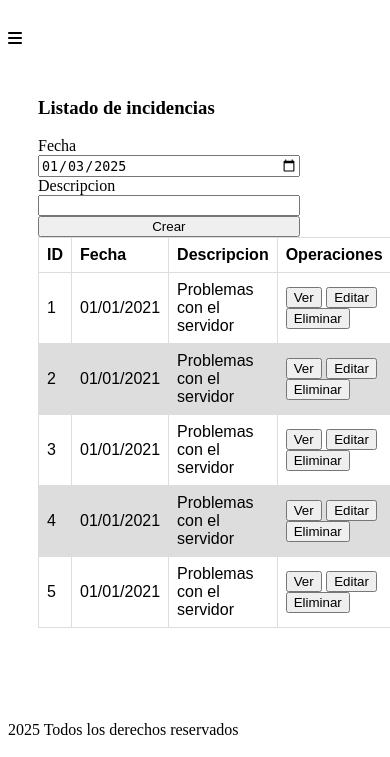
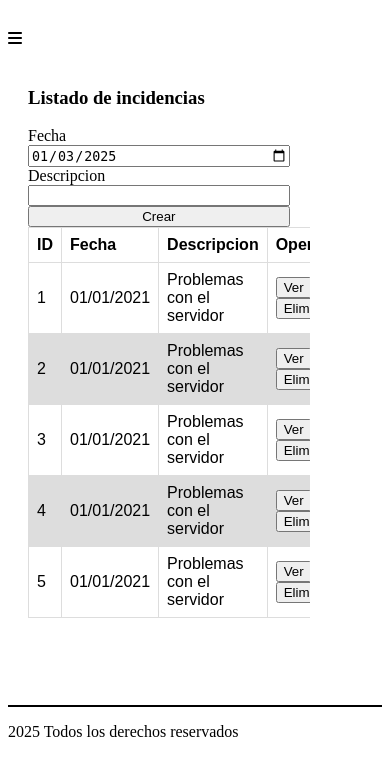
Before and after one commit to Natihermida/web2, a PHP site: page /main.html in a window 390 px wide. Shown: the part 111-868 px from the top of the page. Before the commit the page ends 846 px from the top, so only its background shows below. Run offline with PHP 8.4, Linux system fonts and the light colour scheme.

Commit message:
ultima_actualizacion_viernes3_1_2025

```diff
--- a/CSS/main.css
+++ b/CSS/main.css
@@ -54,7 +54,7 @@ aside i{
     width: 30px;
 }
 footer{
-    border-top: 2px color(black);
+    border-top: 2px black solid;
 
 }
 table {
@@ -89,8 +89,10 @@ table {
     height: 50px;
     width:auto
 }
-.contenedorPirncipal{
-    width: 100%;
+.contenedorPrincipal{
+    width: 70%;
+    padding: 20px;
+    overflow: auto;
 }
 .asideMovil{
     display:block;
--- a/js/main.js
+++ b/js/main.js
@@ -49,7 +49,7 @@ formulario.onsubmit=function(e){
     var incidencia=document.getElementById("descripcion").value;
 
     var fecha=document.getElementById("fecha").value;
-    var tablaIncidencias=document.getElementById("tablaIncidencias");
+    var tablaIncidencias=document.getElementById("tbodyIncidencias");
 
     var tr=document.createElement("tr");
     var td1=document.createElement("td");
--- a/main.html
+++ b/main.html
@@ -59,7 +59,7 @@
                     <label for="fecha">Fecha</label>
                     <input type="date" name="fecha" id="fecha">
                     <label for="descripcion">Descripcion</label>
-                    <input type="text" name="descripcion" id="descripcion">
+                    <input type="text" name="descripcion" id="descripcion" required>
                     <button class="crear">Crear</button>
             </div>
             <div class="lista"></div>
@@ -72,7 +72,7 @@
                     <th>Operaciones</th>
                     </th>
                 </thead>
-                <tbody>
+                <tbody id="tbodyIncidencias">
                     <tr>
                         <td>1</td>
                         <td>01/01/2021</td>
```
